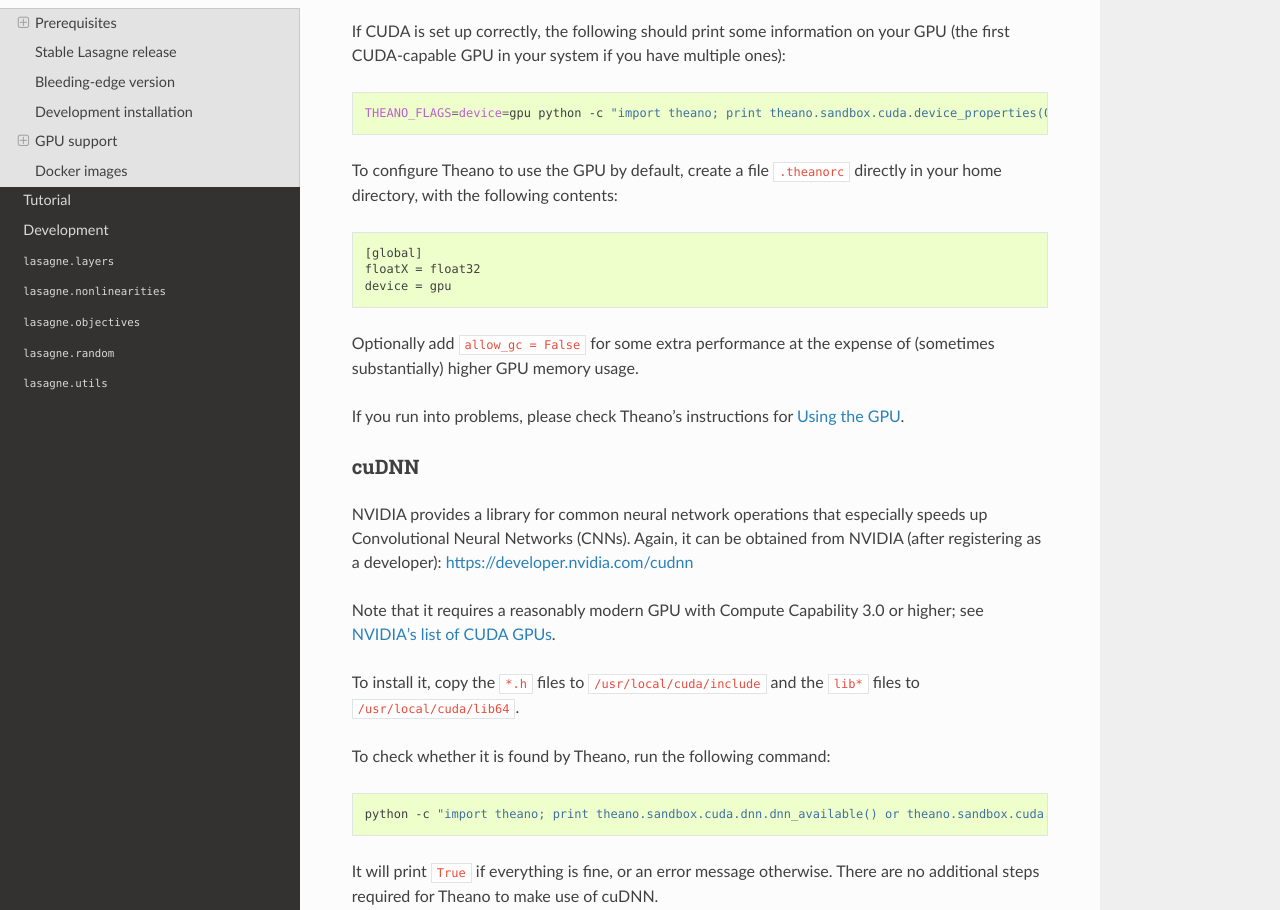
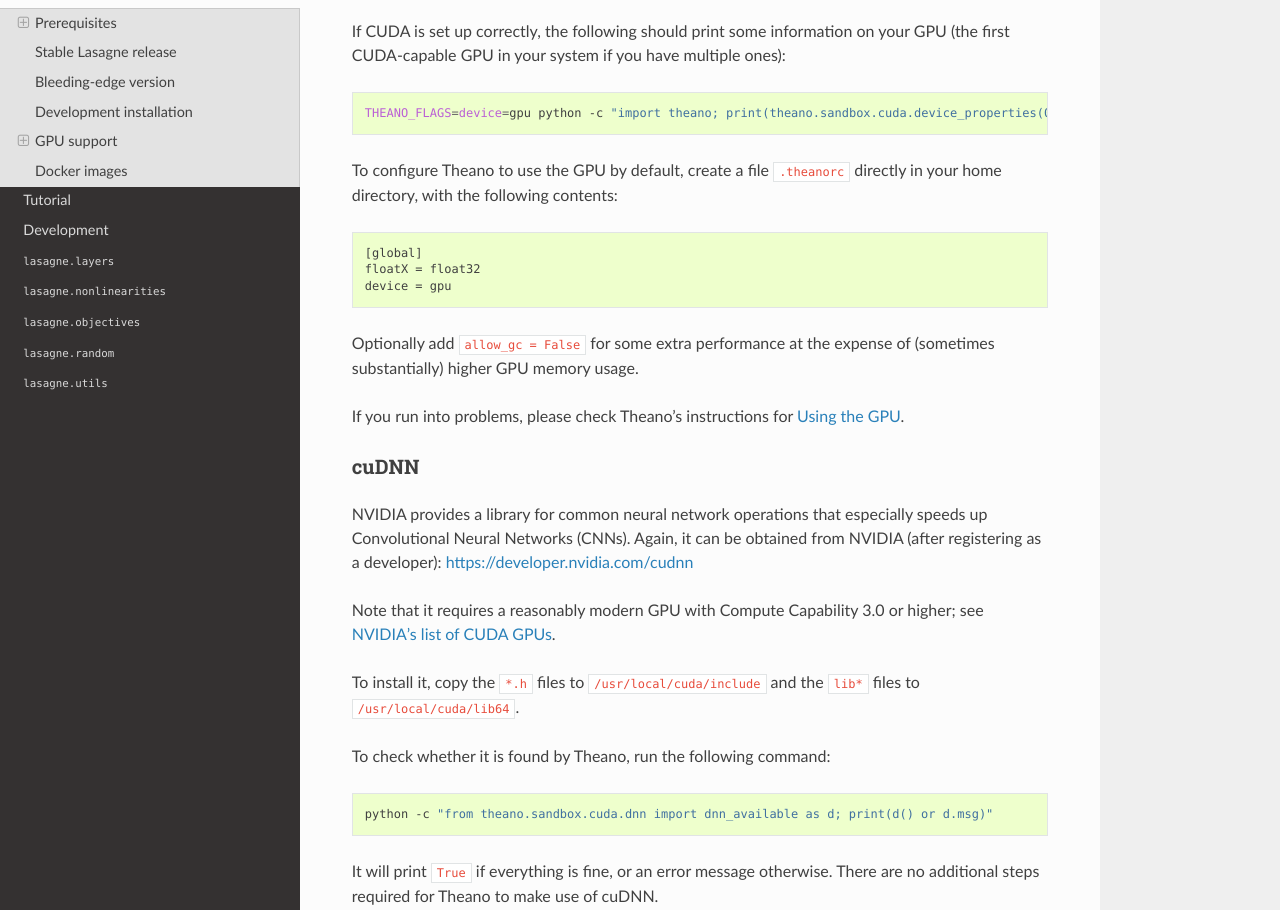
Before and after one commit to Lasagne/Lasagne, a Sphinx documentation site: the page built from docs/user/installation.rst, in a window 1280 px wide and 1400 px high, scrolled down 3290 px. Shown: the part 154-1064 px from the top of the window. Built offline with Sphinx 7.4.7 and the Read the Docs theme 2.0.0, drawn with Linux system fonts in a browser that asks for light colours; pages that are not in the unit, such as notebooks, are missing from menus.

Commit message:
DOC Python 3 compatible code in installation docs

```diff
--- a/docs/user/installation.rst
+++ b/docs/user/installation.rst
@@ -188,7 +188,7 @@ your GPU (the first CUDA-capable GPU in your system if you have multiple ones):
 
 .. code-block:: bash
 
-  THEANO_FLAGS=device=gpu python -c "import theano; print theano.sandbox.cuda.device_properties(0)"
+  THEANO_FLAGS=device=gpu python -c "import theano; print(theano.sandbox.cuda.device_properties(0))"
 
 To configure Theano to use the GPU by default, create a file ``.theanorc``
 directly in your home directory, with the following contents:
@@ -222,7 +222,7 @@ To check whether it is found by Theano, run the following command:
 
 .. code-block:: bash
 
-  python -c "import theano; print theano.sandbox.cuda.dnn.dnn_available() or theano.sandbox.cuda.dnn.dnn_available.msg"
+  python -c "from theano.sandbox.cuda.dnn import dnn_available as d; print(d() or d.msg)"
 
 It will print ``True`` if everything is fine, or an error message otherwise.
 There are no additional steps required for Theano to make use of cuDNN.
```
